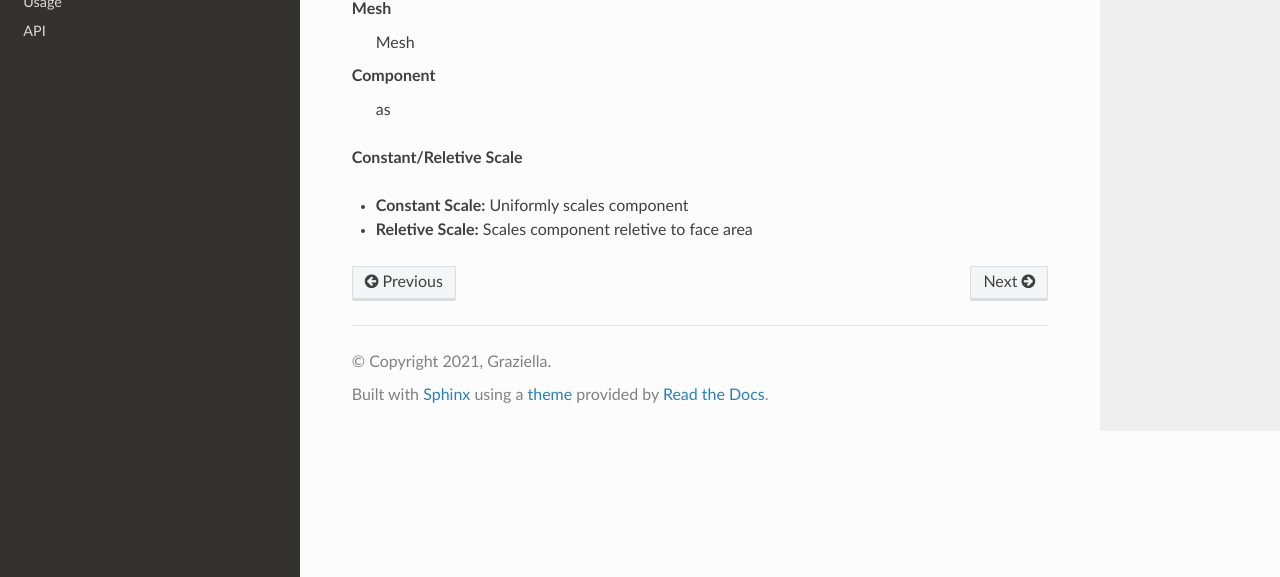
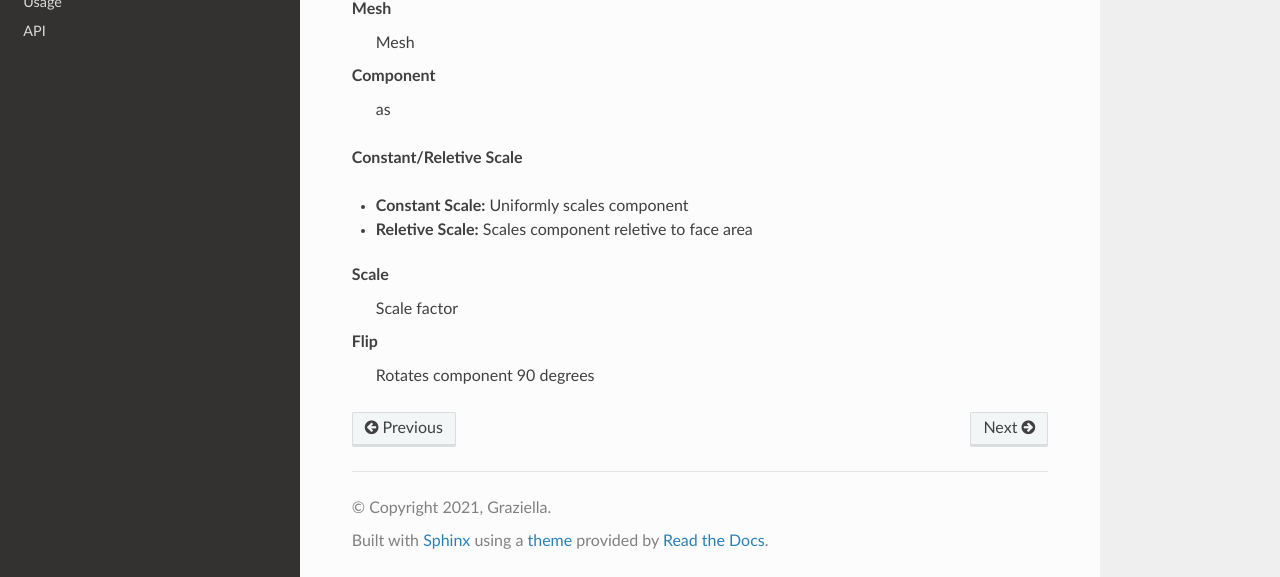
Before and after one commit to higgsas/higgsas_geo_nodes_manual, a Sphinx documentation site: the page built from docs/generators.rst, in a window 1280 px wide and 900 px high, scrolled down 6839 px, cut to the strip 323-900 px from the top of the window. Built offline with Sphinx 7.4.7 and the Read the Docs theme 2.0.0, drawn with Linux system fonts in a browser that asks for light colours.

Commit message:
Update generators.rst

```diff
--- a/docs/generators.rst
+++ b/docs/generators.rst
@@ -86,3 +86,9 @@ Component
 
 - **Constant Scale:** Uniformly scales component
 - **Reletive Scale:**  Scales component reletive to face area
+
+Scale
+  Scale factor
+
+Flip
+  Rotates component 90 degrees
```
